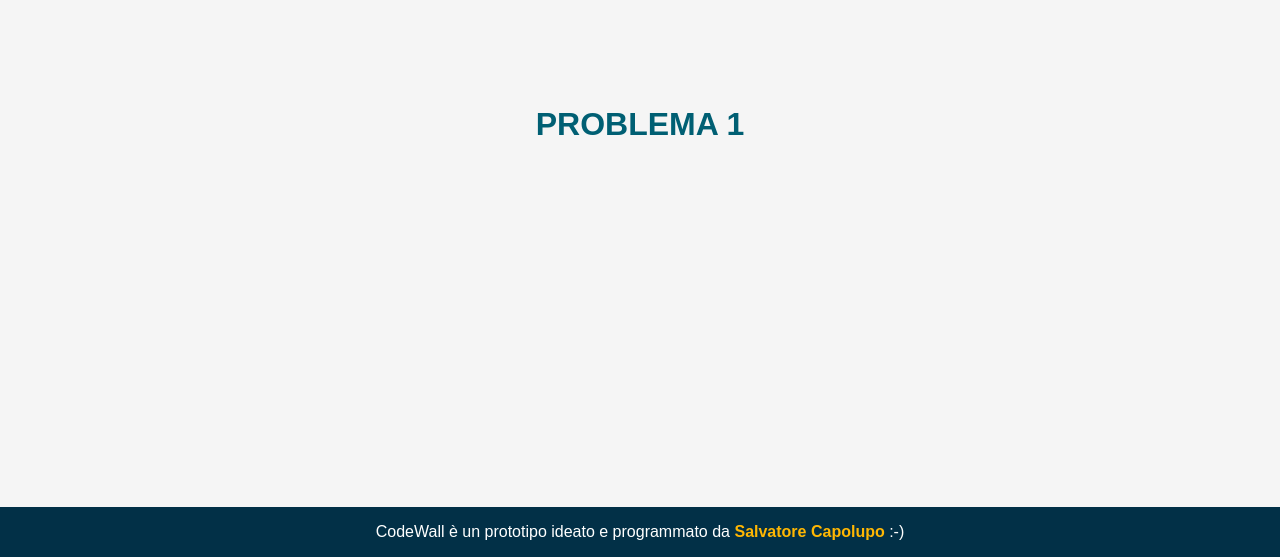
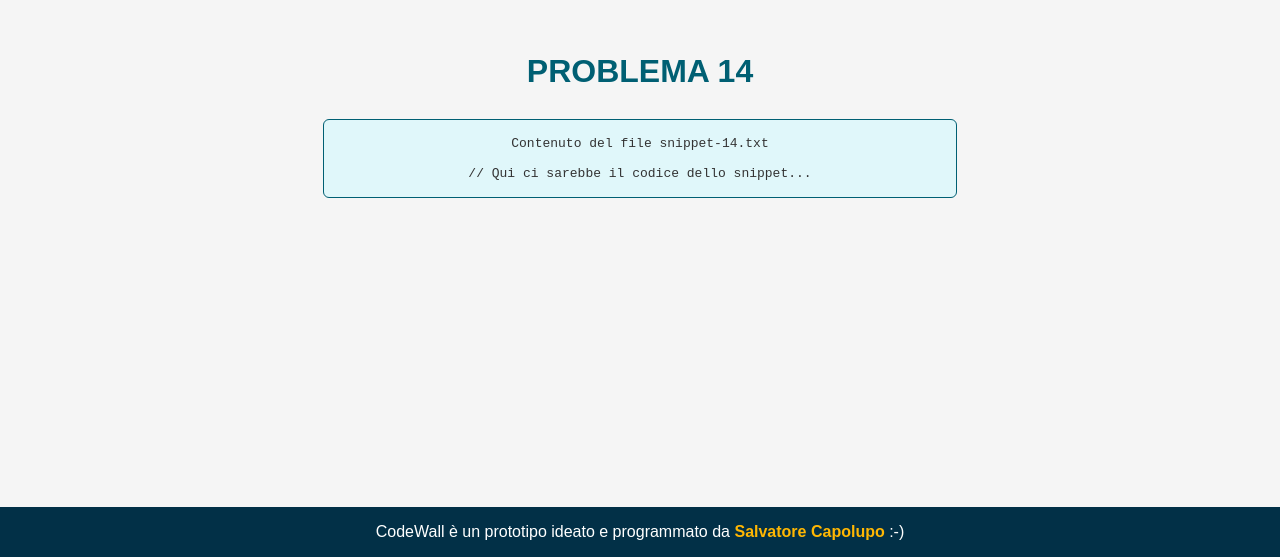
Before and after one commit to salvatorecapolupo/codewall, a plain HTML site: page index.html in a window 1280 px wide. Shown: the part 243-800 px from the top of the page. Drawn offline with Linux system fonts and the light colour scheme.

Commit message:
Update index.html

```diff
--- a/index.html
+++ b/index.html
@@ -8,26 +8,36 @@
     body {
       font-family: Arial, sans-serif;
       margin: 0;
+      background: #f5f5f5;
+      color: #333;
       display: flex;
       flex-direction: column;
       min-height: 100vh;
-      background: #f5f5f5;
-      color: #333;
     }
     main {
       flex: 1;
+      padding: 2rem;
+      text-align: center;
       display: flex;
       flex-direction: column;
+      justify-content: center;
       align-items: center;
-      justify-content: center;
-      padding: 2rem;
-      text-align: center;
     }
     .problem-title {
       font-size: 2rem;
       font-weight: bold;
       margin-bottom: 1rem;
       color: #005f73;
+    }
+    .snippet-content {
+      font-family: monospace;
+      background: #e0f7fa;
+      border: 1px solid #005f73;
+      padding: 1rem;
+      max-width: 600px;
+      width: 90%;
+      white-space: pre-wrap;
+      border-radius: 6px;
     }
     footer {
       background: #023047;
@@ -49,8 +59,8 @@
 <body>
 
   <main>
-    <div class="problem-title" id="problemTitle">PROBLEMA 1</div>
-    <!-- Qui potresti mostrare lo snippet o altro contenuto -->
+    <div class="problem-title" id="problemTitle">PROBLEMA</div>
+    <pre class="snippet-content" id="snippetContent">Caricamento snippet...</pre>
   </main>
 
   <footer>
@@ -61,11 +71,31 @@
   </footer>
 
   <script>
-    // Esempio: cambiare il numero del problema dinamicamente
-    // Supponiamo di avere un numero variabile "problemNumber"
-    const problemNumber = 1;  // Puoi cambiare questo numero dinamicamente
-    const problemTitle = document.getElementById('problemTitle');
-    problemTitle.textContent = `PROBLEMA ${problemNumber}`;
+    // Array con i nomi corretti degli snippet (con trattino)
+    const snippets = [
+      'snippet-1.txt', 'snippet-2.txt', 'snippet-3.txt', 'snippet-4.txt', 'snippet-5.txt',
+      'snippet-6.txt', 'snippet-7.txt', 'snippet-8.txt', 'snippet-9.txt', 'snippet-10.txt',
+      'snippet-11.txt', 'snippet-12.txt', 'snippet-13.txt', 'snippet-14.txt', 'snippet-15.txt',
+      'snippet-16.txt', 'snippet-17.txt', 'snippet-18.txt', 'snippet-19.txt', 'snippet-20.txt',
+      'snippet-21.txt', 'snippet-22.txt', 'snippet-23.txt', 'snippet-25.txt', 'snippet-26.txt',
+      'snippet-27.txt', 'snippet-28.txt', 'snippet-29.txt'
+    ];
+
+    function getRandomSnippet() {
+      const idx = Math.floor(Math.random() * snippets.length);
+      return { index: idx + 1, filename: snippets[idx] };
+    }
+
+    function loadSnippet(snippet) {
+      const title = document.getElementById('problemTitle');
+      const content = document.getElementById('snippetContent');
+
+      title.textContent = `PROBLEMA ${snippet.index}`;
+      content.textContent = `Contenuto del file ${snippet.filename}\n\n// Qui ci sarebbe il codice dello snippet...`;
+    }
+
+    const snippet = getRandomSnippet();
+    loadSnippet(snippet);
   </script>
 
 </body>
```
